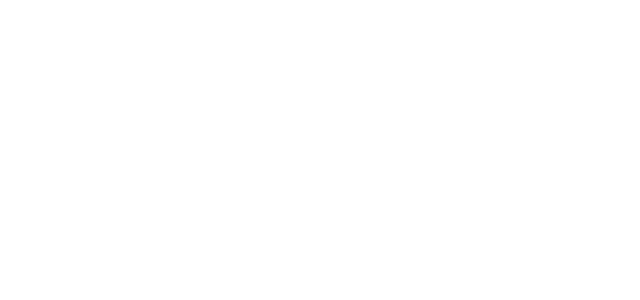
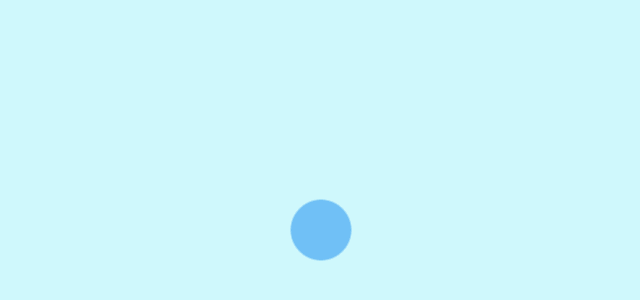
Before and after one commit to rigelle-cruz/blob, a React (Vite) app: page / in a window 1280 px wide. Shown: the part 170-470 px from the top of the page, without its empty margins (319-959 px from the left). Built offline with nearby package versions, Linux system fonts and the light colour scheme.

Commit message:
add styling to the blob

```diff
--- a/client/assets/main.scss
+++ b/client/assets/main.scss
@@ -0,0 +1,69 @@
+$radius: 60px;
+
+body {
+  background: #cff8fc;
+}
+
+.wrapper {
+  position: absolute;
+  top: 0;
+  left: 0;
+  width: 100%;
+  height: 100%;
+  filter: url('#filter');
+}
+
+.ball {
+  width: $radius;
+  height: $radius;
+  position: absolute;
+  top: calc(50% - ($radius/2));
+  left: calc(50% - ($radius/2));
+
+  &:before {
+    background: #70c0f6;
+    border-radius: 100%;
+    position: absolute;
+    top: 0;
+    left: 0;
+    width: 100%;
+    height: 100%;
+    content: '';
+  }
+}
+
+.ball.animate:nth-child(1) {
+  animation: x-axis-lateral 2s infinite alternate ease-in-out;
+  &:before {
+    animation: y-axis-lateral 1s infinite 0.1s alternate ease-in-out;
+  }
+}
+
+.ball.animate:nth-child(2) {
+  animation: x-axis 2s infinite alternate ease-in-out;
+  &:before {
+    animation: y-axis 1s infinite .5s alternate ease-in-out;
+  }
+}
+
+.ball.animate:nth-child(3) {
+  animation: x-axis-lateral 2s infinite alternate ease;
+  &:before {
+    animation: y-axis-lateral 1s infinite .4s alternate ease-in-out;
+  }
+}
+
+@keyframes x-axis {
+  0% { transform: translate(-$radius*1.6); }
+  100% { transform: translate($radius*1.6); }
+}
+
+@keyframes y-axis {
+  0% { transform: translateY($radius*0.7); }
+  100% { transform: translateY(-$radius*1.1) scale(.8); background: #70c0f6;}
+}
+
+@keyframes x-axis-lateral {
+  0% { transform: translate(-$radius*.6); }
+  100% { transform: translate($radius*.6); }
+}
```
